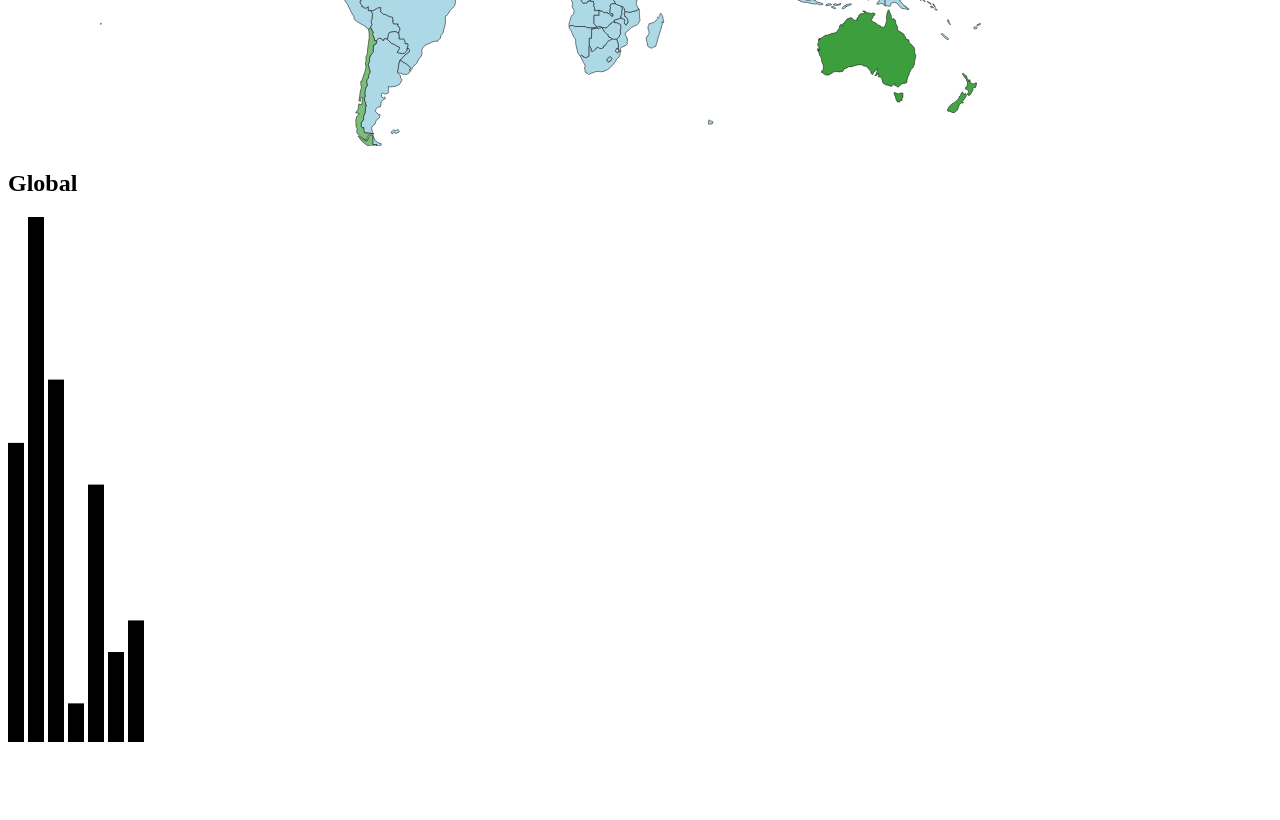
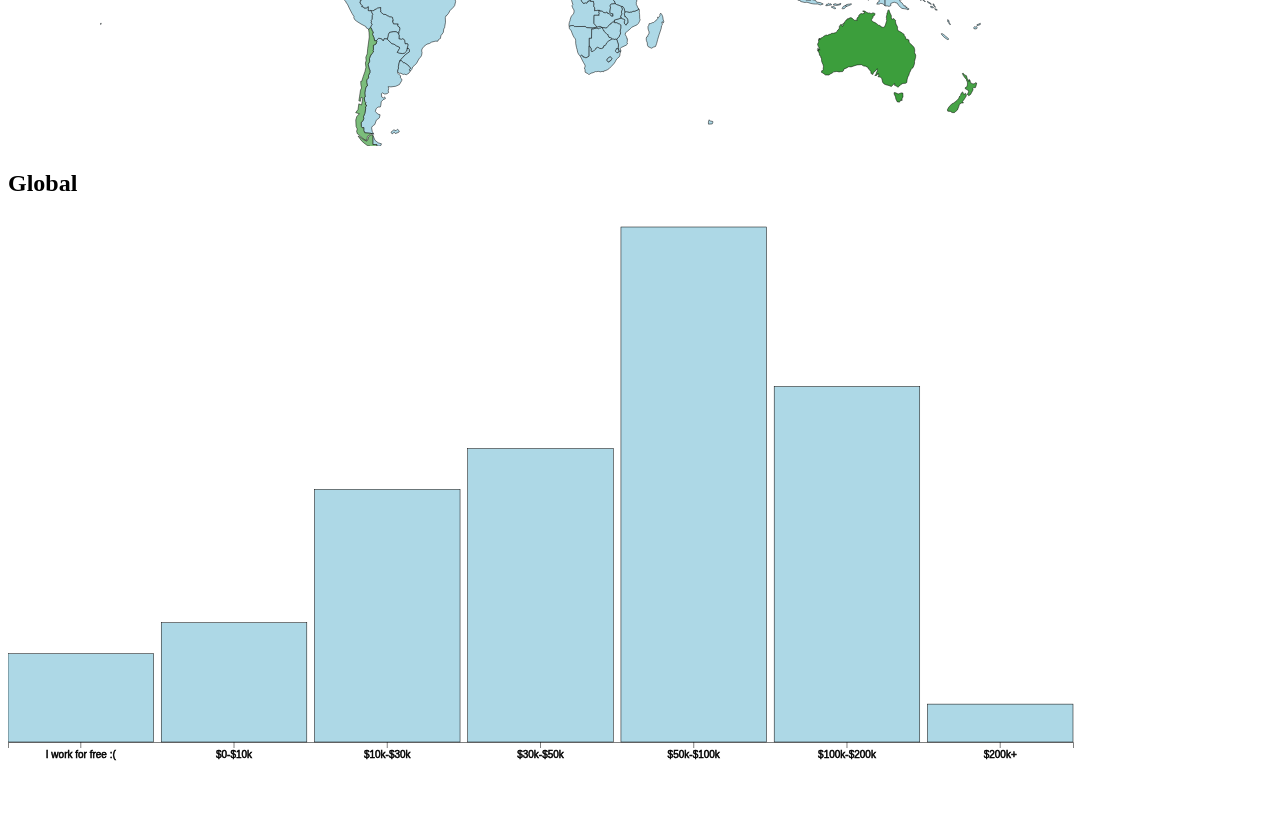
Before and after one commit to marcin-wosinek/js-viz-2, a website: page index.html in a window 1280 px wide. Shown: the part 534-1354 px from the top of the page. Drawn offline with nearby package versions, Linux system fonts and the light colour scheme.

Commit message:
improve bar chart readability

```diff
--- a/index.html
+++ b/index.html
@@ -80,7 +80,34 @@
         var histogramSvg = d3
           .select(".histogram svg")
           .attr("width", width + margin)
-          .attr("height", height + margin);
+          .attr("height", height + margin)
+          .style("fill", "lightBlue")
+          .style("stroke", "black")
+          .style("stroke-width", 0.5);
+
+        const categories = [
+          { key: "I work for free :(" },
+          { key: "$0-$10k" },
+          { key: "$10k-$30k" },
+          { key: "$30k-$50k" },
+          { key: "$50k-$100k" },
+          { key: "$100k-$200k" },
+          { key: "$200k+" }
+        ];
+
+        const xScale = d3
+          .scaleBand()
+          .domain(categories.map(({ key }) => key))
+          .range([0, width])
+          .paddingInner(0.05);
+
+        var xAxis = d3.axisBottom(xScale);
+
+        histogramSvg
+          .append("g")
+          .attr("class", "x axis")
+          .attr("transform", "translate(0," + height + ")")
+          .call(xAxis);
 
         function setHistagram(values) {
           const arrayed = Object.keys(values).map(function(key) {
@@ -94,31 +121,20 @@
             yScale = d3
               .scaleLinear()
               .domain([0, max])
-              .range([0, height]);
+              .range([0, height - 10]);
 
           histogramSvg
             .selectAll("rect")
             .data(arrayed, d => d.key)
-            .attr("x", (d, i) => i * 20)
+            .attr("x", d => xScale(d.key))
             .attr("y", d => height - yScale(d.value))
-            .attr("width", 16)
+            .attr("width", xScale.bandwidth())
             .attr("height", d => yScale(d.value));
         }
 
         histogramSvg
           .selectAll("rect")
-          .data(
-            [
-              { key: "I work for free :(" },
-              { key: "$0-$10k" },
-              { key: "$10k-$30k" },
-              { key: "$30k-$50k" },
-              { key: "$50k-$100k" },
-              { key: "$100k-$200k" },
-              { key: "$200k+" }
-            ],
-            d => d.key
-          )
+          .data(categories, d => d.key)
           .enter()
           .append("rect");
 
```
